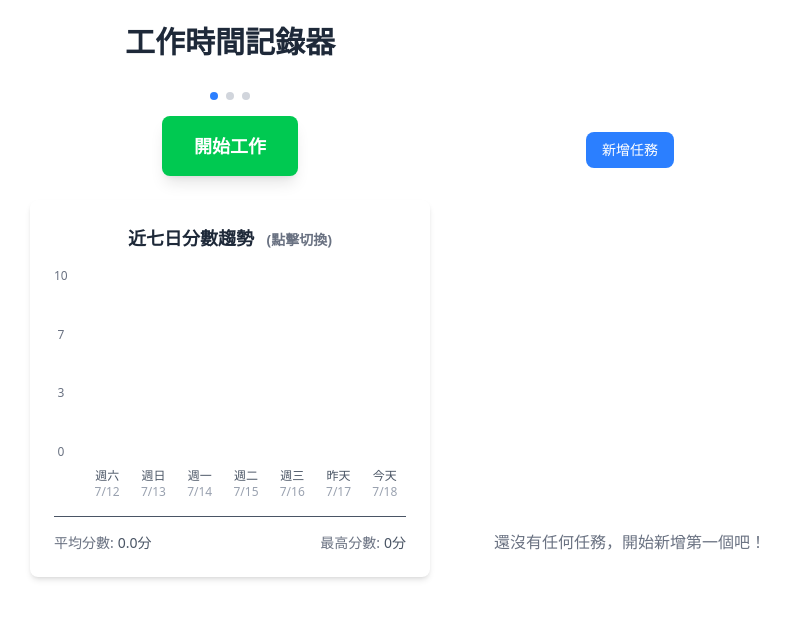
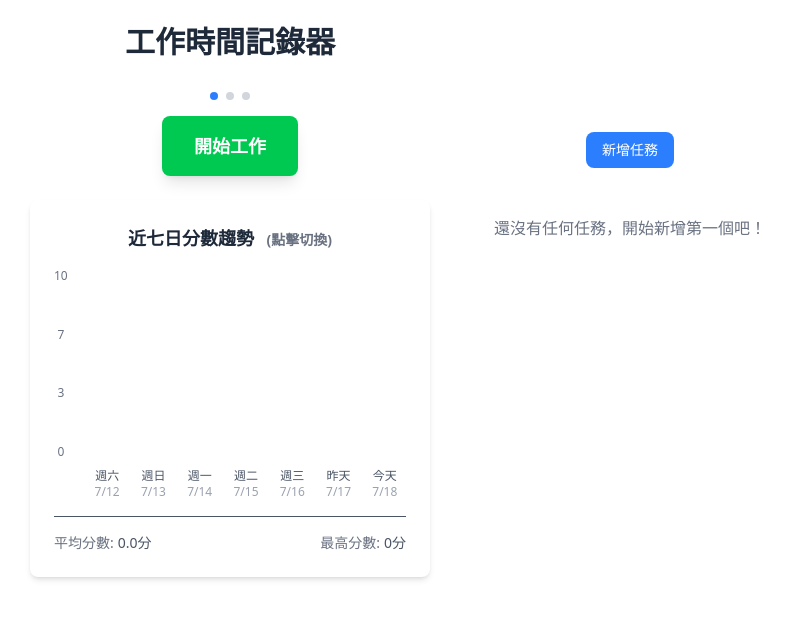
Before and after one commit to echoedinvoker/work-recorder, a Vue app: page / in a window 1280 px wide. Shown: the top 618 px of the page, without its empty margins (410-1200 px from the left). Built offline with nearby package versions, Linux system fonts and the light colour scheme; the HTML template or start-up script is replaced by a standard one.

Commit message:
not yet todo hint

```diff
--- a/src/components/TodoItem.vue
+++ b/src/components/TodoItem.vue
@@ -1,5 +1,6 @@
 <template>
-  <div class="h-80 bg-white rounded-lg shadow-md p-6 border-l-4" :class="borderColor">
+  <div
+    class="h-80 bg-white rounded-lg shadow-md p-6 border-l-4" :class="borderColor">
     <div class="flex flex-col items-start justify-between">
       <div class="flex-1">
         <!-- 任務標題和描述 -->
--- a/src/components/pages/SecondPage.vue
+++ b/src/components/pages/SecondPage.vue
@@ -54,7 +54,7 @@
 
       <!-- 單一 Todo 檢視 -->
       <div v-if="!showAddForm" class="flex-1 flex flex-col min-h-0">
-        <div v-if="todos.length === 0" class="flex-1 flex items-center justify-center text-gray-500">
+        <div v-if="todos.length === 0" class="text-gray-500 mt-8 mx-auto text-center">
           還沒有任何任務，開始新增第一個吧！
         </div>
         <div v-else class="flex-1 flex flex-col">
```
